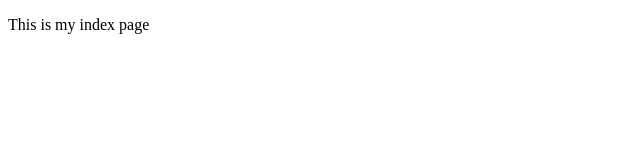
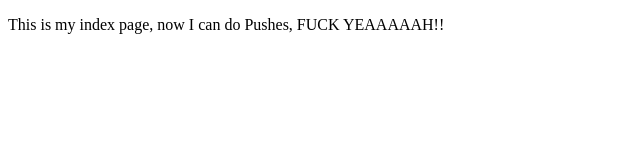
Before and after one commit to DanielRobl3s/PreworkCourseDemo, a plain HTML site: page index.html in a window 1280 px wide. Shown: the whole page, without its empty margins (0-640 px from the left). Drawn offline with Linux system fonts and the light colour scheme.

Commit message:
Cambio en el mensajito del parrafo html

```diff
--- a/index.html
+++ b/index.html
@@ -8,7 +8,7 @@
 </head>
 <body>
     <p>
-        This is my index page
+        This is my index page, now I can do Pushes, FUCK YEAAAAAH!!
     </p>
 </body>
 </html>
```
